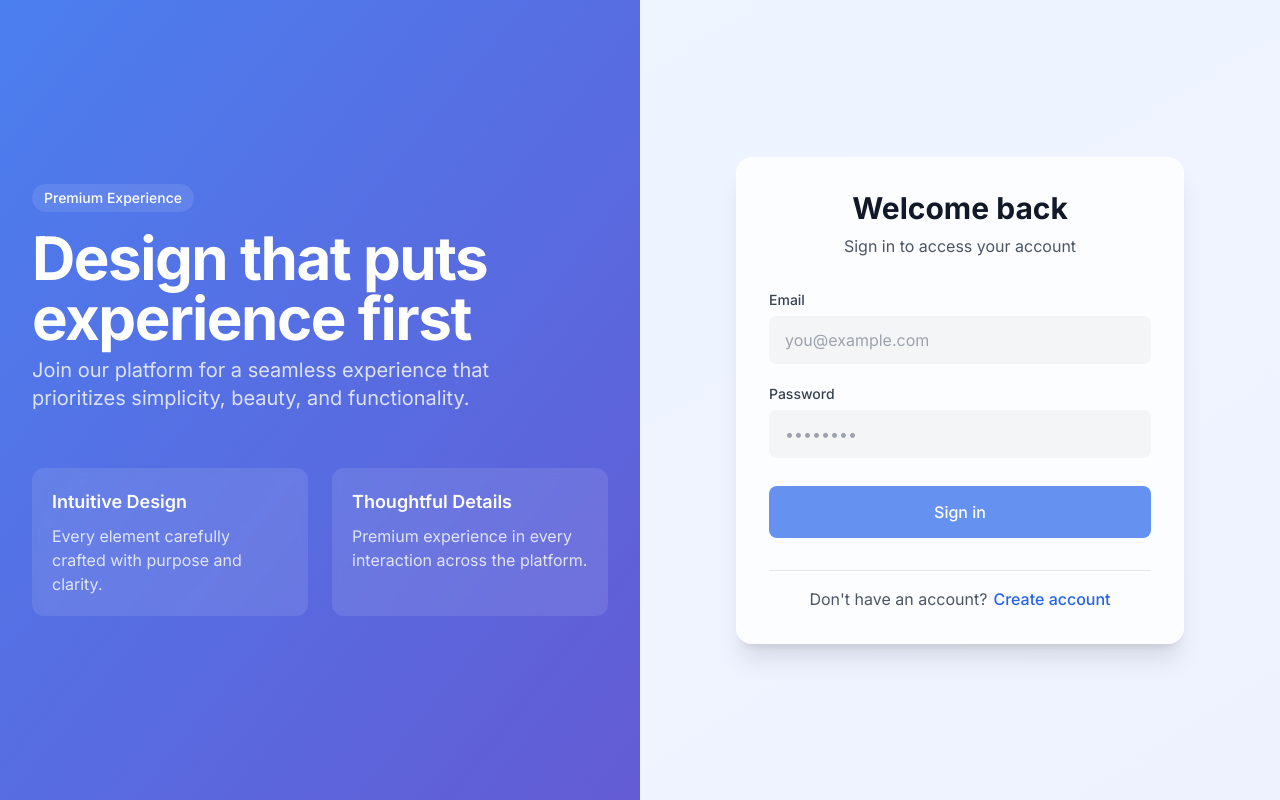
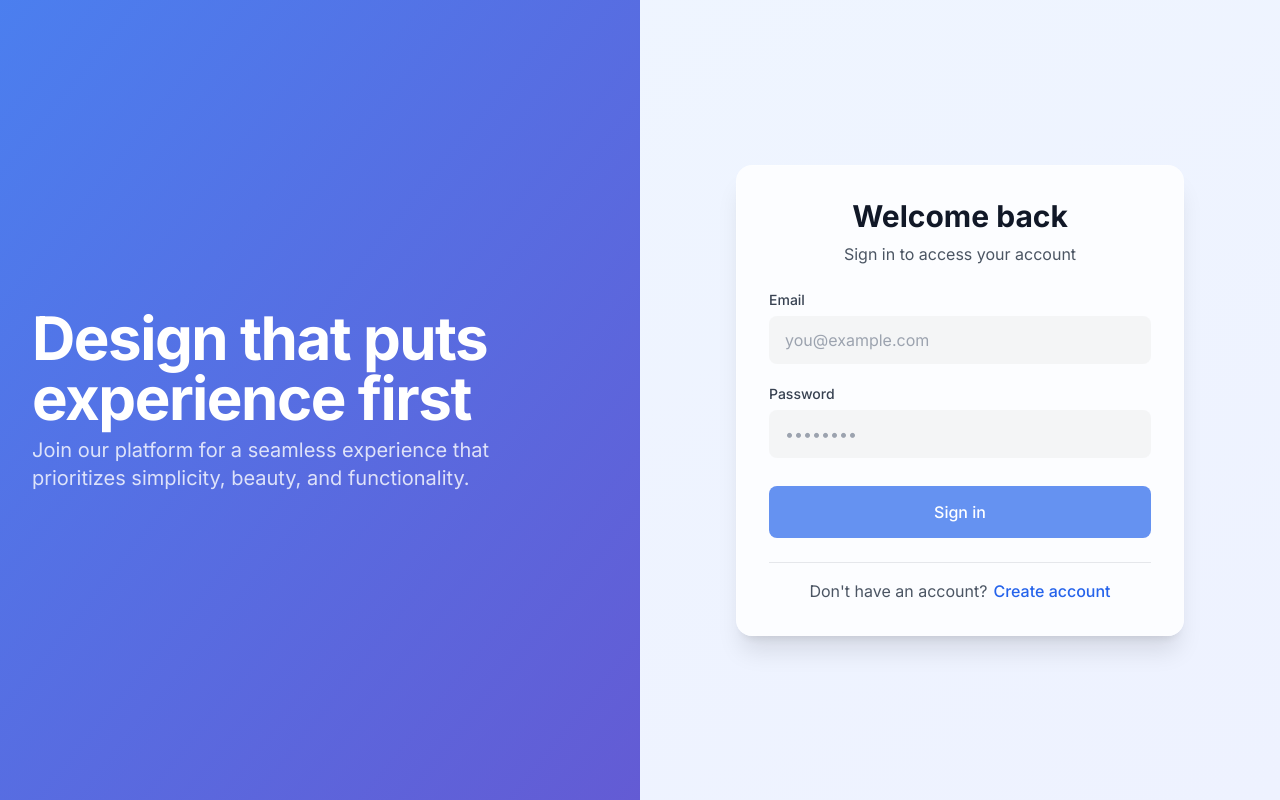
Before and after one commit to CodinJack/EduAssist, a Next.js app in the folder frontend/: page /login in a window 1280 px wide. Built offline with nearby package versions, Linux system fonts and the light colour scheme.

Commit message:
login/register fixed

```diff
--- a/frontend/app/login/page.tsx
+++ b/frontend/app/login/page.tsx
@@ -12,34 +12,55 @@ const AuthPage = () => {
   const [showPassword, setShowPassword] = useState(false);
   const [isRegistering, setIsRegistering] = useState(false);
   const [loading, setLoading] = useState(false);
-  const [formVisible, setFormVisible] = useState(true); // Prevents undefined error
+  const [message, setMessage] = useState(""); // For showing registration success message
   const router = useRouter();
 
   const handleInputChange = (e) => {
     setFormState({ ...formState, [e.target.name]: e.target.value });
   };
 
+  // Function to validate email format
+  const isValidEmail = (email) => {
+    const emailRegex = /^[^\s@]+@[^\s@]+\.[^\s@]+$/;
+    return emailRegex.test(email);
+  };
+
+  // Function to check if password length is at least 8 characters
+  const isValidPassword = (password) => {
+    return password.length >= 8;
+  };
+
   const handleAuth = async (e) => {
-    e.preventDefault(); // Prevents default form submission
+    e.preventDefault();
     setLoading(true);
+    setMessage(""); // Clear previous messages
+
     try {
       if (isRegistering) {
         await register(formState.email, formState.password);
+        setMessage("Registration successful! Please log in with the same credentials.");
+        setIsRegistering(false); // Switch to login mode
       } else {
         await login(formState.email, formState.password);
+        router.push("/dashboard");
       }
-      router.push("/dashboard");
     } catch (error) {
       console.error("Auth Error:", error);
+      setMessage("Authentication failed. Please try again.");
     }
+
     setLoading(false);
   };
 
   const toggleAuthMode = () => {
     setIsRegistering((prev) => !prev);
+    setMessage(""); // Clear message when switching modes
   };
 
-  const isFormComplete = formState.email && formState.password && (!isRegistering);
+  // Enable form submission only if email is valid and password is long enough
+  const isFormComplete =
+    isValidEmail(formState.email) &&
+    isValidPassword(formState.password);
 
   return (
     <div className="flex min-h-screen w-full overflow-hidden bg-gradient-to-br from-blue-50 to-indigo-50">
@@ -47,12 +68,9 @@ const AuthPage = () => {
       <div className="hidden lg:flex w-1/2 p-8 items-center justify-center relative">
         <div className="absolute inset-0 bg-gradient-to-br from-blue-600/90 to-indigo-700/90 opacity-90" />
 
-        <div className={`relative w-full max-w-2xl text-white z-10 ${formVisible ? 'opacity-100 translate-x-0 transition-all duration-700 ease-out' : 'opacity-0 -translate-x-10'}`}>
+        <div className="relative w-full max-w-2xl text-white z-10">
           <div className="space-y-6">
             <div className="space-y-2">
-              <div className="inline-block px-3 py-1 rounded-full bg-white/10 backdrop-blur-sm text-sm font-medium text-white mb-2">
-                Premium Experience
-              </div>
               <h1 className="text-4xl md:text-5xl lg:text-6xl font-bold tracking-tight">
                 Design that puts <br /> experience first
               </h1>
@@ -60,28 +78,15 @@ const AuthPage = () => {
                 Join our platform for a seamless experience that prioritizes simplicity, beauty, and functionality.
               </p>
             </div>
-
-            <div className="pt-8">
-              <div className="grid grid-cols-2 gap-6">
-                <div className="p-5 rounded-xl bg-white/10 backdrop-blur-sm">
-                  <h3 className="font-semibold text-lg mb-2">Intuitive Design</h3>
-                  <p className="text-white/80">Every element carefully crafted with purpose and clarity.</p>
-                </div>
-                <div className="p-5 rounded-xl bg-white/10 backdrop-blur-sm">
-                  <h3 className="font-semibold text-lg mb-2">Thoughtful Details</h3>
-                  <p className="text-white/80">Premium experience in every interaction across the platform.</p>
-                </div>
-              </div>
-            </div>
           </div>
         </div>
       </div>
 
       {/* Right Side (Form Section) */}
       <div className="flex w-full lg:w-1/2 px-6 sm:px-8 md:px-12 justify-center items-center">
-        <div className={`w-full max-w-md transition-all duration-500 ease-in-out ${formVisible ? 'opacity-100 translate-y-0' : 'opacity-0 translate-y-8'}`}>
+        <div className="w-full max-w-md">
           <div className="bg-white/80 backdrop-blur-md p-8 rounded-2xl shadow-xl border border-white/20">
-            <div className="text-center mb-8">
+            <div className="text-center mb-6">
               <h2 className="text-2xl sm:text-3xl font-bold text-gray-900">
                 {isRegistering ? "Create your account" : "Welcome back"}
               </h2>
@@ -91,6 +96,8 @@ const AuthPage = () => {
                   : "Sign in to access your account"}
               </p>
             </div>
+
+            {message && <p className="text-center text-sm text-green-600">{message}</p>}
 
             <form onSubmit={handleAuth} className="space-y-5">
               <div className="space-y-1.5">
@@ -106,6 +113,9 @@ const AuthPage = () => {
                   value={formState.email}
                   onChange={handleInputChange}
                 />
+                {!isValidEmail(formState.email) && formState.email.length > 0 && (
+                  <p className="text-red-600 text-sm">Enter a valid email</p>
+                )}
               </div>
 
               <div className="space-y-1.5">
@@ -121,12 +131,17 @@ const AuthPage = () => {
                   value={formState.password}
                   onChange={handleInputChange}
                 />
+                {formState.password.length > 0 && !isValidPassword(formState.password) && (
+                  <p className="text-red-600 text-sm">Password must be at least 8 characters</p>
+                )}
               </div>
 
               <div className="pt-2">
                 <button
                   type="submit"
-                  className={`w-full py-3.5 font-medium rounded-lg bg-blue-600 text-white ${!isFormComplete && !loading ? 'opacity-70 cursor-not-allowed' : ''}`}
+                  className={`w-full py-3.5 font-medium rounded-lg bg-blue-600 text-white ${
+                    !isFormComplete || loading ? 'opacity-70 cursor-not-allowed' : ''
+                  }`}
                   disabled={loading || !isFormComplete}
                 >
                   {loading ? "Processing..." : isRegistering ? "Create account" : "Sign in"}
@@ -134,7 +149,7 @@ const AuthPage = () => {
               </div>
             </form>
 
-            <div className="mt-8 pt-4 text-center border-t border-gray-200">
+            <div className="mt-6 text-center border-t border-gray-200 pt-4">
               <p className="text-gray-600">
                 {isRegistering ? "Already have an account?" : "Don't have an account?"}
                 <button className="ml-1.5 text-blue-600 font-medium hover:underline" onClick={toggleAuthMode} disabled={loading}>
```
